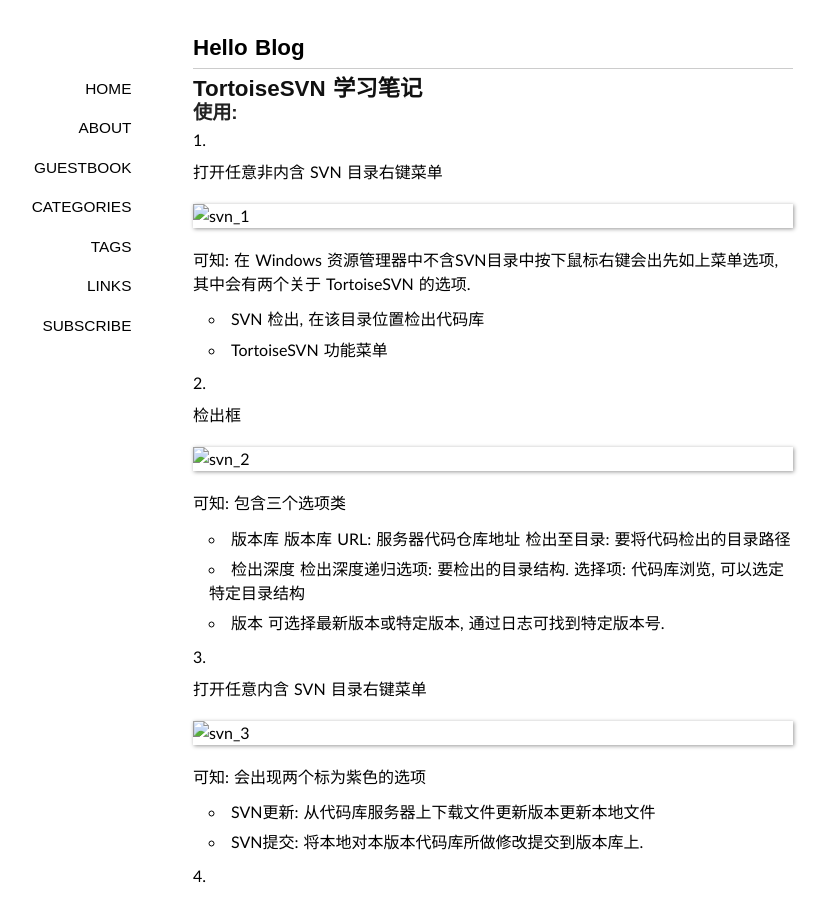
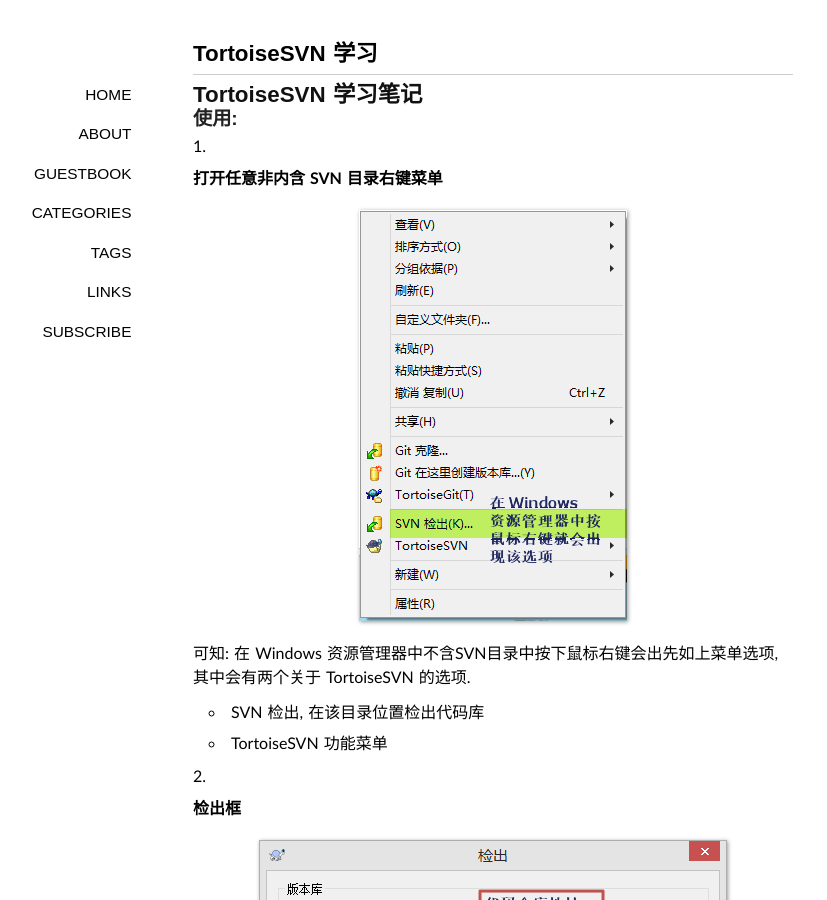
Before and after one commit to a5834099147/a5834099147.github.io, a Jekyll site: the page built from _posts/201408/2014-08-20-TortoiseSVN.md, in a window 1280 px wide and 900 px high. Shown: the whole window, without its empty margins (147-974 px from the left). Built offline with Jekyll 4.4.1, drawn with Linux system fonts in a browser that asks for light colours; some web fonts are replaced; Markdown is read by kramdown in place of the engine named in the settings; comment, search, counter and statistics services are not loaded.

Commit message:
1. 修改 2014-08-20-TortoiseSVN.md 文件日志的日志标题 2. 修改 2014-08-20-TortoiseSVN.md 文件中的图片引用 3. 修改 2014-08-20-TortoiseSVN.md 文件中的标题为粗体

```diff
--- a/_posts/201408/2014-08-20-TortoiseSVN.md
+++ b/_posts/201408/2014-08-20-TortoiseSVN.md
@@ -1,7 +1,7 @@
 ---
 layout: post
-title: Hello Blog
-description: 测试我的 Blog
+title: TortoiseSVN 学习
+description: 关于对 TortoiseSVN SVN客户端软件的使用
 categories:
 - Tool
 tags:
@@ -12,7 +12,7 @@ tags:
 
 ### 使用:
 
-1. 打开任意非内含 SVN 目录右键菜单
+1. __打开任意非内含 SVN 目录右键菜单__
 
 	![svn_1][svn_1]
 
@@ -20,7 +20,7 @@ tags:
 	+ SVN 检出, 在该目录位置检出代码库
 	+ TortoiseSVN 功能菜单
 
-2. 检出框
+2. __检出框__
 
     ![svn_2][svn_2]
 
@@ -34,7 +34,7 @@ tags:
 	+ 版本
 	可选择最新版本或特定版本, 通过日志可找到特定版本号.
 
-3. 打开任意内含 SVN 目录右键菜单
+3. __打开任意内含 SVN 目录右键菜单__
 
     ![svn_3][svn_3]
 
@@ -42,7 +42,7 @@ tags:
 	+ SVN更新: 从代码库服务器上下载文件更新版本更新本地文件
 	+ SVN提交: 将本地对本版本代码库所做修改提交到版本库上.
 
-4. 提交框
+4. __提交框__
 
 	![svn_4][svn_4]
 
@@ -53,7 +53,7 @@ tags:
 	+ 双击路径文件可对比当前版本所做出的修改
 	+ 状态表示该操作对版本库做出的具体状态.
 
-5. TortoiseSVN 详细设置
+5. __TortoiseSVN 详细设置__
 
 	![svn_5][svn_5]
 
@@ -87,7 +87,7 @@ tags:
 	+ 增加
 	增加本目录中不受版本控制的文件
 
-6. 日志查看
+6. __日志查看__
 
 	![svn_6][svn_6]
 
@@ -101,9 +101,9 @@ tags:
 	+ 查看各条日志的详细信息
 	+ 查看各条日志的具体对某个文件的操作
 
-[svn_1]:image/20140820/svn_1.png
-[svn_2]:image/20140820/svn_2.png
-[svn_3]:image/20140820/svn_3.png
-[svn_4]:image/20140820/svn_4.png
-[svn_5]:image/20140820/svn_5.png
-[svn_6]:image/20140820/svn_6.png
+[svn_1]:/image/20140820/svn_1.png
+[svn_2]:/image/20140820/svn_2.png
+[svn_3]:/image/20140820/svn_3.png
+[svn_4]:/image/20140820/svn_4.png
+[svn_5]:/image/20140820/svn_5.png
+[svn_6]:/image/20140820/svn_6.png
```
